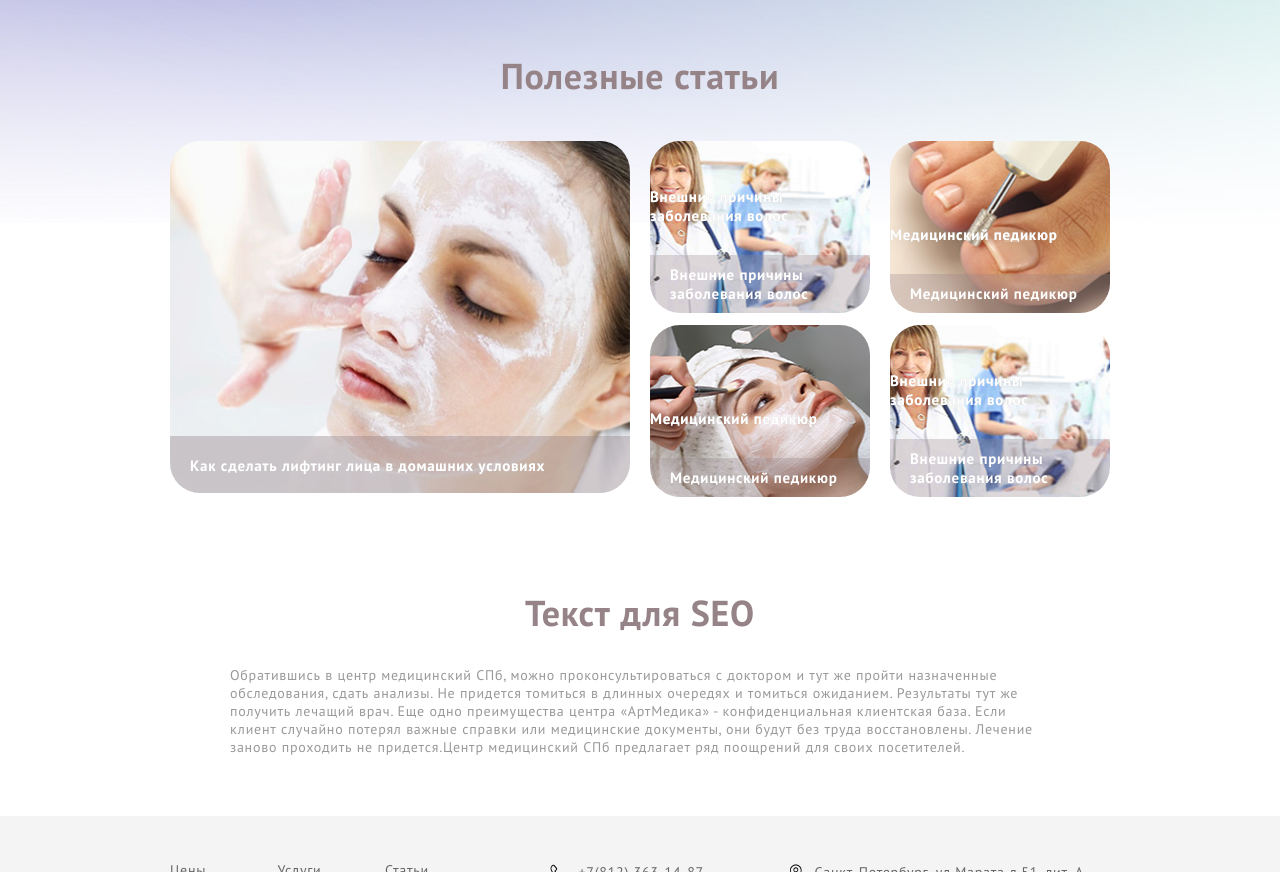
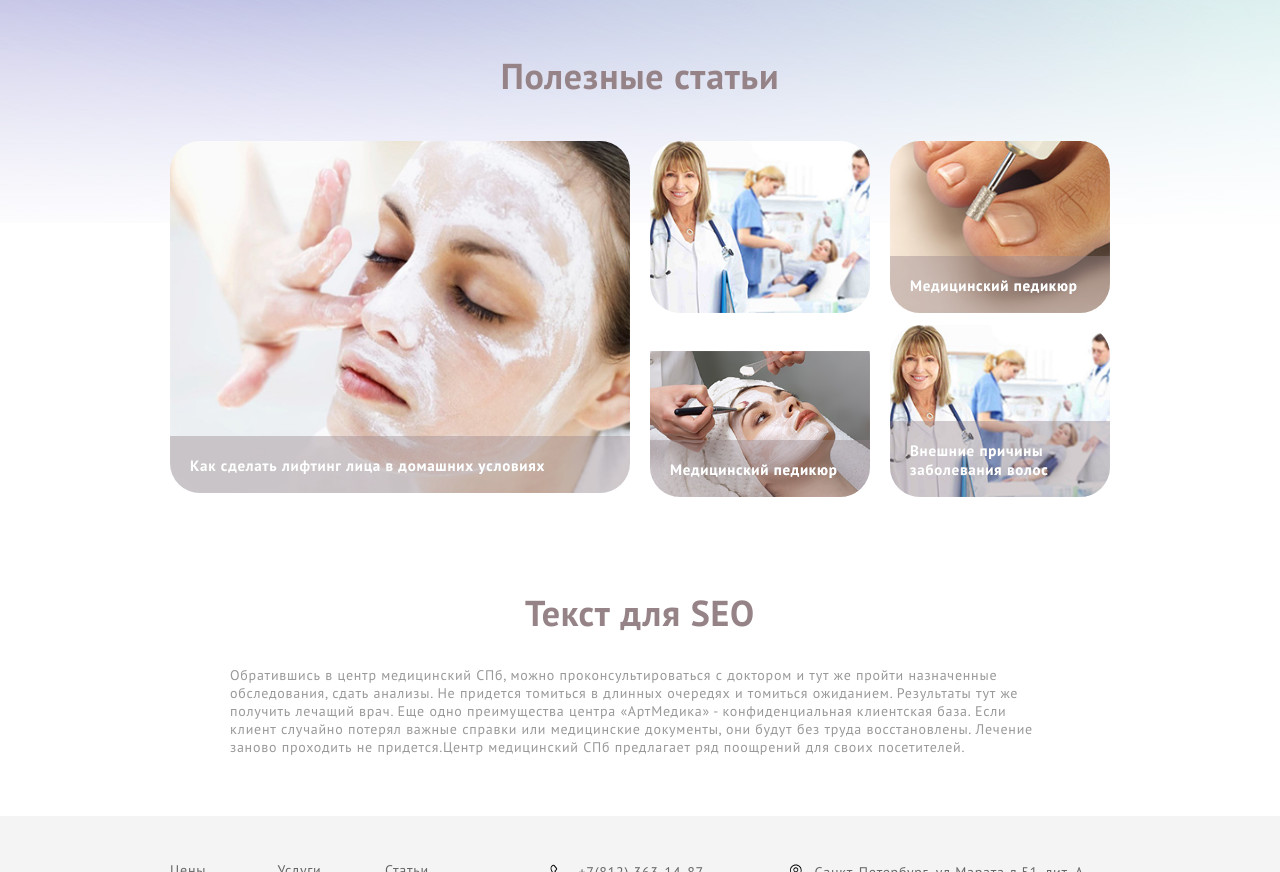
Before and after one commit to jokerinteractive/artmedika, a website: page index.html in a window 1280 px wide. Shown: the part 1034-1906 px from the top of the page. Drawn offline with nearby package versions, Linux system fonts and the light colour scheme; files that its build step writes are made by us from their sources.

Commit message:
tmp articles

```diff
--- a/index.html
+++ b/index.html
@@ -186,8 +186,8 @@
             </div>
           </a>
           <div class="articles__mini">
-            <a class="articles__item  articles__item--mini  articles__item--mini-1" href="#">
-              <h4 class="articles__item-title">Внешние причины заболевания волос</h4>
+            <a class="articles__item  articles__item--mini" href="#">
+              <img src="img/article-main-mini-1.jpg" alt="Внешние причины заболевания волос">
               <div class="articles__item  articles__item--mini  articles__item--hidden">
                 <div class="articles__item-date">8.04.16</div>
                 <h4 class="articles__item-title  articles__item-title--hidden" data-hover="Внешние причины заболевания волос">
@@ -196,9 +196,9 @@
                 <p class="articles__item-text">Процедура массажа нравится многим людям. С давних времен с ее помощью лечили.</p>
               </div>
             </a>
-            <a class="articles__item  articles__item--mini  articles__item--mini-2" href="#">
-              <h4 class="articles__item-title">Медицинский педикюр</h4>
-              <div class="articles__item  articles__item--mini  articles__item--hidden">
+            <a class="articles__item  articles__item--mini" href="#">
+              <img src="img/article-main-mini-2.jpg" alt="Медицинский педикюр">
+              <div class="articles__hover">
                 <div class="articles__item-date">8.04.16</div>
                 <h4 class="articles__item-title  articles__item-title--hidden" data-hover="Медицинский педикюр">
                   Медицинский педикюр
@@ -206,9 +206,9 @@
                 <p class="articles__item-text">Процедура массажа нравится многим людям. С давних времен с ее помощью лечили.</p>
               </div>
             </a>
-            <a class="articles__item  articles__item--mini  articles__item--mini-3" href="#">
-              <h4 class="articles__item-title">Медицинский педикюр</h4>
-              <div class="articles__item  articles__item--mini  articles__item--hidden">
+            <a class="articles__item  articles__item--mini" href="#">
+              <img src="img/article-main-mini-3.jpg" alt="Медицинский педикюр">
+              <div class="articles__hover">
                 <div class="articles__item-date">8.04.16</div>
                 <h4 class="articles__item-title  articles__item-title--hidden" data-hover="Медицинский педикюр">
                   Медицинский педикюр
@@ -216,9 +216,9 @@
                 <p class="articles__item-text">Процедура массажа нравится многим людям. С давних времен с ее помощью лечили.</p>
               </div>
             </a>
-            <a class="articles__item  articles__item--mini  articles__item--mini-4" href="#">
-              <h4 class="articles__item-title">Внешние причины заболевания волос</h4>
-              <div class="articles__item  articles__item--mini  articles__item--hidden">
+            <a class="articles__item  articles__item--mini" href="#">
+              <img src="img/article-main-mini-1.jpg" alt="Внешние причины заболевания волос">
+              <div class="articles__hover">
                 <div class="articles__item-date">8.04.16</div>
                 <h4 class="articles__item-title  articles__item-title--hidden" data-hover="Внешние причины заболевания волос">
                   Внешние причины заболевания волос
--- a/sass/blocks/articles.scss
+++ b/sass/blocks/articles.scss
@@ -74,22 +74,6 @@
     &:nth-child(4) {
       margin-bottom: 0;
     }
-  }
-
-  &--mini-1 {
-    background: url("../img/article-main-mini-1.jpg") no-repeat center;
-  }
-
-  &--mini-2 {
-    background: url("../img/article-main-mini-2.jpg") no-repeat center;
-  }
-
-  &--mini-3 {
-    background: url("../img/article-main-mini-3.jpg") no-repeat center;
-  }
-
-  &--mini-4 {
-    background: url("../img/article-main-mini-1.jpg") no-repeat center;
   }
 
   &--small-1 {
```
